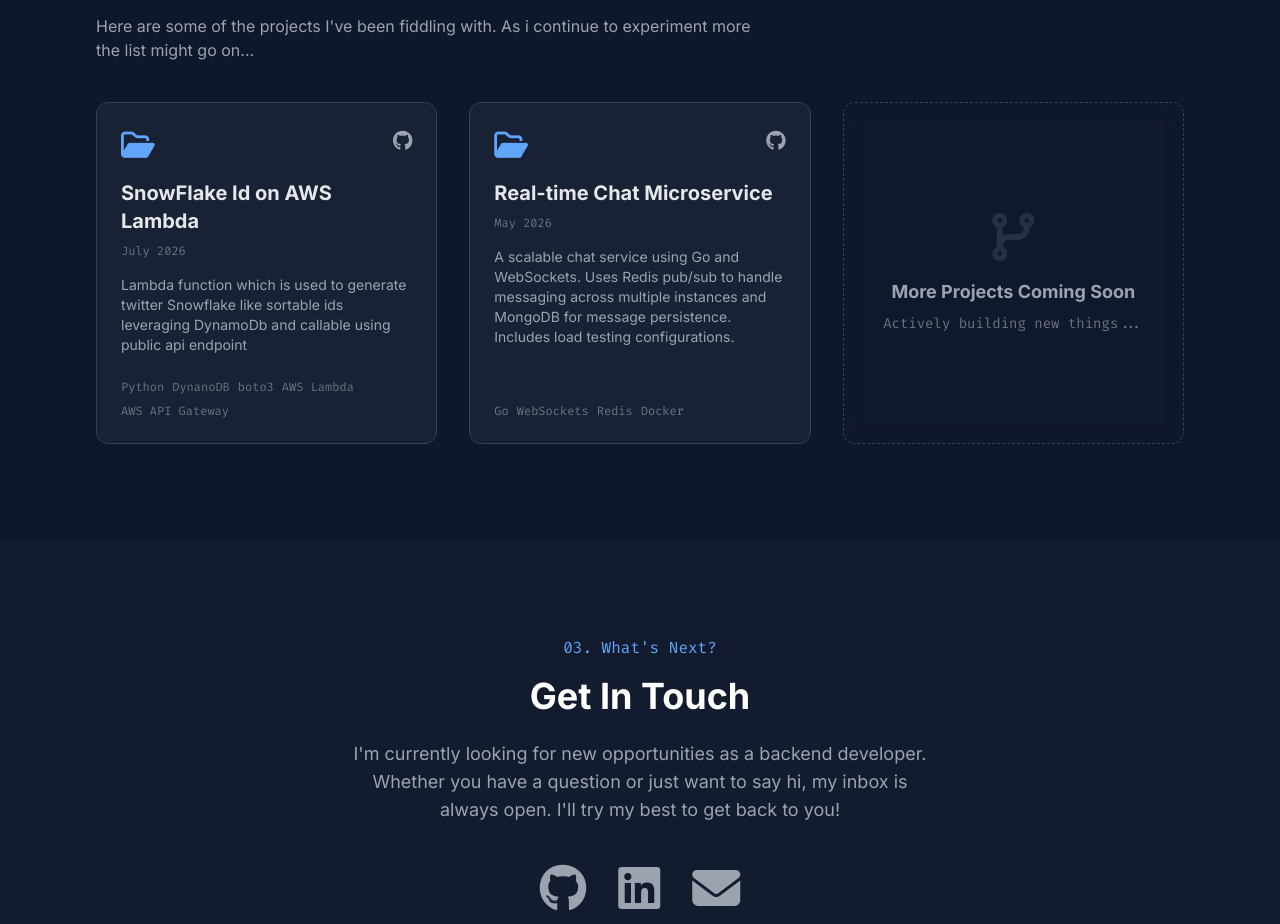
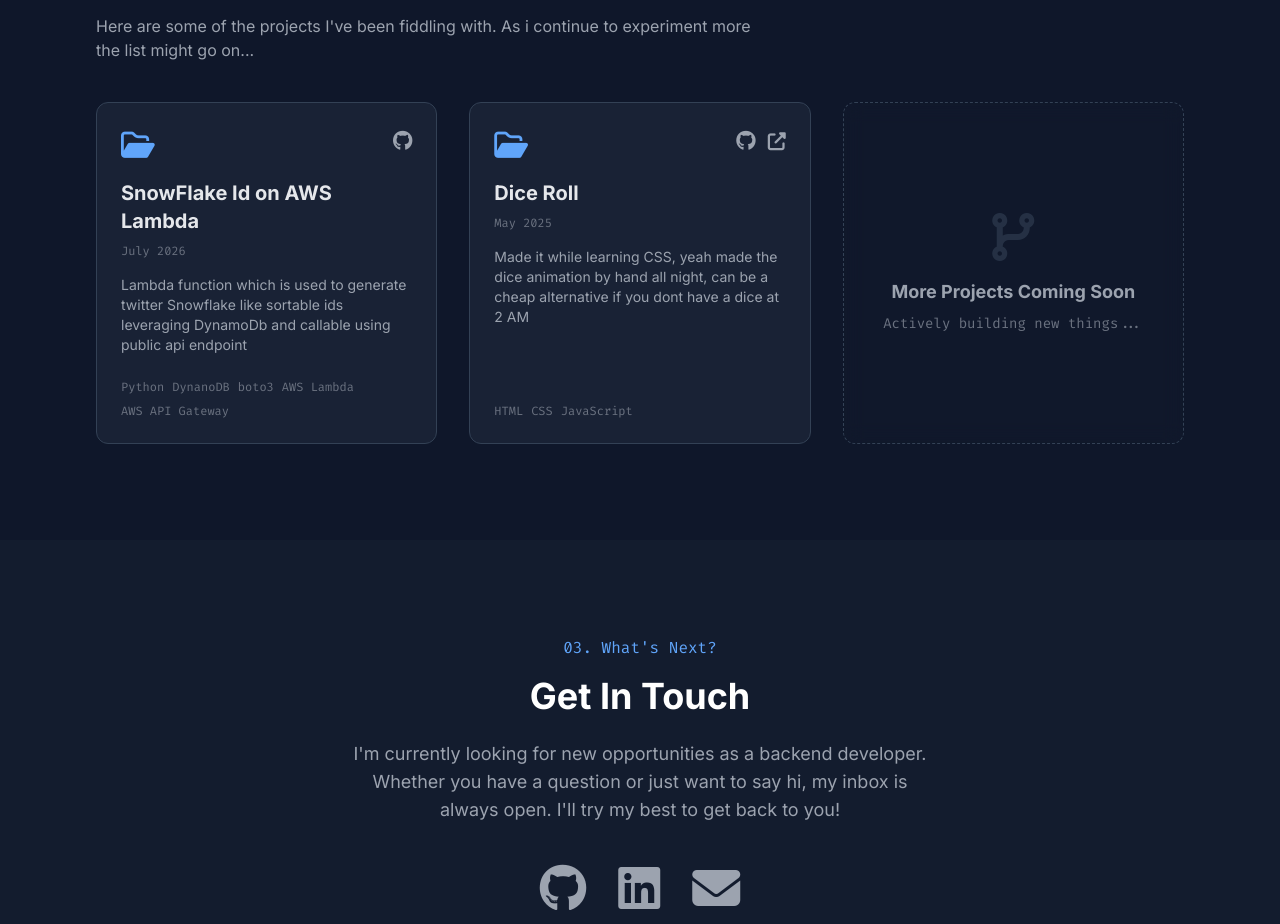
Before and after one commit to sugato1398/sugato1398.github.io, a plain HTML site: page index.html in a window 1280 px wide. Shown: the part 1620-2544 px from the top of the page. Drawn offline with nearby package versions, Linux system fonts and the light colour scheme.

Commit message:
added dice roll to project

```diff
--- a/index.html
+++ b/index.html
@@ -318,26 +318,28 @@
                                         <i class="far fa-folder-open"></i>
                                     </div>
                                     <div class="flex gap-3">
-                                        <a href="#" class="text-gray-400 hover:text-white transition-colors" title="GitHub Repo">
+                                        <a href="https://github.com/sugato1398/Dice_roll" class="text-gray-400 hover:text-white transition-colors" title="GitHub Repo" target="_blank">
                                             <i class="fab fa-github text-xl"></i>
+                                        </a>
+                                        <a href="https://sugato1398.github.io/Dice_roll/" class="text-gray-400 hover:text-white transition-colors" title="Live Demo" target="_blank">
+                                            <i class="fas fa-external-link-alt text-lg"></i>
                                         </a>
                                     </div>
                                 </div>
 
                                 <h3 class="text-xl font-bold text-gray-200 mb-2 group-hover:text-primary-400">
-                                    Real-time Chat Microservice
+                                    Dice Roll
                                 </h3>
-                                <p class="text-xs font-mono text-gray-500 mb-4">May 2026</p>
+                                <p class="text-xs font-mono text-gray-500 mb-4">May 2025</p>
 
                                 <p class="text-gray-400 text-sm mb-6 flex-1">
-                                    A scalable chat service using Go and WebSockets. Uses Redis pub/sub to handle messaging across multiple instances and MongoDB for message persistence. Includes load testing configurations.
+                                    Made it while learning CSS, yeah made the dice animation by hand all night, can be a cheap alternative if you dont have a dice at 2 AM
                                 </p>
 
                                 <ul class="flex flex-wrap gap-2 text-xs font-mono text-gray-500">
-                                    <li>Go</li>
-                                    <li>WebSockets</li>
-                                    <li>Redis</li>
-                                    <li>Docker</li>
+                                    <li>HTML</li>
+                                    <li>CSS</li>
+                                    <li>JavaScript</li>
                                 </ul>
                             </div>
                         </div>
```
